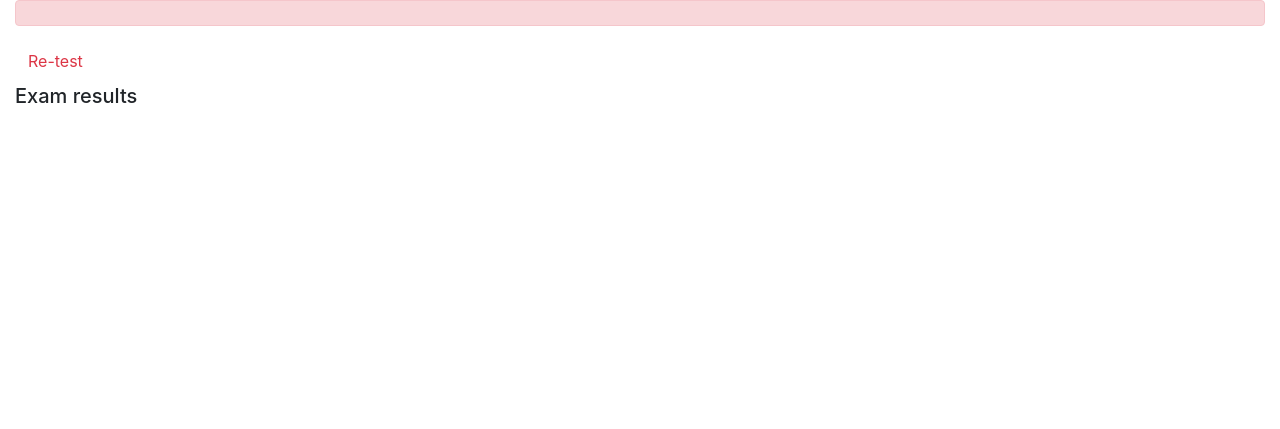
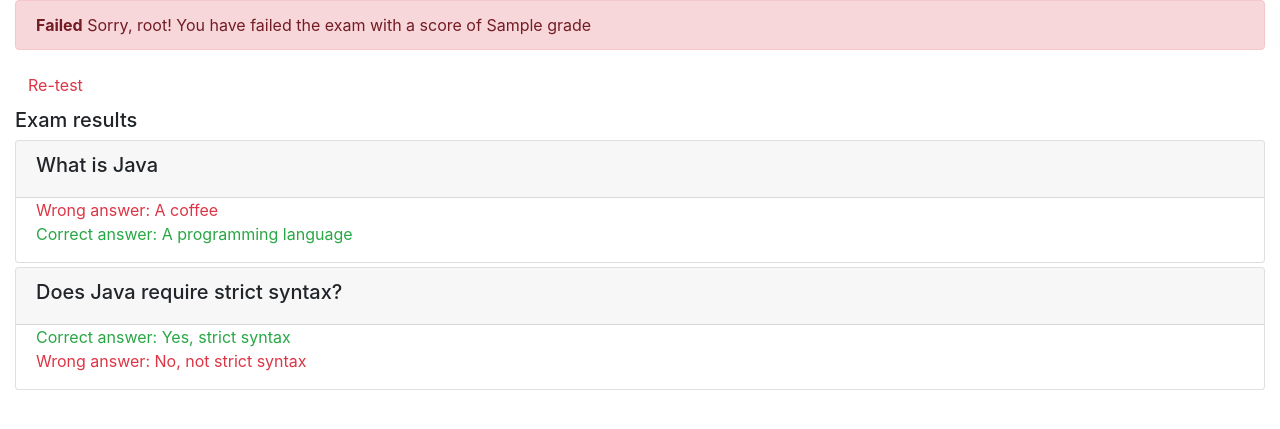
Before and after one commit to nick3232/IBM_project_9, a Django app: template onlinecourse/templates/onlinecourse/exam_result_bootstrap.html in a window 1280 px wide. Shown: the part 56-485 px from the top of the page. Run offline with Django 3.2, Linux system fonts and the light colour scheme; a user stored in the database is signed in; data comes from the database, SQL or seed files in the repository; tables that the repository leaves empty hold one stand-in row (values such as "Sample post"); the template is opened without the code that fills it: values that come from a table or form of the project are taken from there, most other values are stand-ins (such as "Sample title", 1, 10 or a date in 2020); some libraries are stand-ins or nearby versions.

Commit message:
Lab 3 changes

```diff
--- a/onlinecourse/admin.py
+++ b/onlinecourse/admin.py
@@ -1,6 +1,6 @@
 from django.contrib import admin
 # Import any new Models here
-from .models import Course, Lesson, Instructor, Learner, Question, Choice
+from .models import Course, Lesson, Instructor, Learner, Question, Choice, Submission
 
 # <HINT> Register QuestionInline and ChoiceInline classes here
 class QuestionInline(admin.StackedInline):
@@ -33,3 +33,4 @@ admin.site.register(Course, CourseAdmin)
 admin.site.register(Lesson, LessonAdmin)
 admin.site.register(Instructor)
 admin.site.register(Learner)
+admin.site.register(Submission)
--- a/onlinecourse/models.py
+++ b/onlinecourse/models.py
@@ -124,7 +124,8 @@ class Choice(models.Model):
     # question relationship
     question_id = models.ManyToManyField(Question)
 
+
 # submission model
 class Submission(models.Model):
    enrollment = models.ForeignKey(Enrollment, on_delete=models.CASCADE)
-   chocies = models.ManyToManyField(Choice)
+   choices = models.ManyToManyField(Choice)
--- a/onlinecourse/templates/onlinecourse/course_detail_bootstrap.html
+++ b/onlinecourse/templates/onlinecourse/course_detail_bootstrap.html
@@ -62,7 +62,7 @@
                 {% if user.is_authenticated %}
 
                     <!-- Choice submission form -->
-                <form id="questionform" action="point to a submit view" method="post">
+                <form id="questionform" action="submit/" method="post">
                     {% for question in course.question_set.all %}
                     <div class="card mt-1">
                         <div class="card-header"><h5>{{ question.question_text}}</h5></div>
--- a/onlinecourse/templates/onlinecourse/exam_result_bootstrap.html
+++ b/onlinecourse/templates/onlinecourse/exam_result_bootstrap.html
@@ -39,16 +39,38 @@
     {% if grade > 80 %}
     <div class="alert alert-success">
        <!--HINT Display passed info -->
+       <span class="font-weight-bold">Congratulations, {{ user.username }}!</span> You have passed the exam with a score of {{ grade }}
     </div>
         {% else %}
         <div class="alert alert-danger">
             <!--HINT Display failed info -->
+            <span class="font-weight-bold">Failed</span> Sorry, {{ user.username }}! You have failed the exam with a score of {{ grade }}
         </div>
         <a class="btn btn-link text-danger" href="{% url 'onlinecourse:course_details' course.id %}">Re-test</a>
         {% endif %}
         <div class="card-columns-vertical mt-1">
         <h5 class="">Exam results</h5>
             <!--HINT Display exam results-->
+            {% for question in course.question_set.all %}
+            <div class="card mt-1">
+               <div class="card-header"><h5>{{ question.question_text }}</h5></div>
+               <div class="form-group">
+                   {% for choice in question.choice_set.all %}
+                   <div class="form-check">
+                       {% if choice.is_correct and choice in choices %}
+                       <div class="text-success">Correct answer: {{ choice.choice_text }}</div>
+                       {% else %}{% if choice.is_correct and not choice in choices %}
+                       <div class="text-warning">Not selected: {{ choice.choice_text }}</div>
+                       {% else %}{% if not choice.is_correct and choice in choices %}
+                       <div class="text-danger">Wrong answer: {{ choice.choice_text }}</div>
+                       {% else %}
+                       <div>{{ choice.choice_text }}</div>
+                       {% endif %}{% endif %}{% endif %}
+                   </div>
+                   {% endfor %}
+               </div>
+            </div>
+            {% endfor %}
         </div>
     </div>
 </body>
--- a/onlinecourse/urls.py
+++ b/onlinecourse/urls.py
@@ -16,9 +16,9 @@ urlpatterns = [
     path('<int:pk>/', views.CourseDetailView.as_view(), name='course_details'),
     # ex: /enroll/5/
     path('<int:course_id>/enroll/', views.enroll, name='enroll'),
-
-    # <HINT> Create a route for submit view
-
+    # Create a route for submit view
+    path('<int:course_id>/submit/', views.submit, name='submit'),
     # <HINT> Create a route for show_exam_result view
+    path('course/<int:course_id>/submission/<int:submission_id>/result/', views.show_exam_result, name='show_exam_result')
 
  ] + static(settings.MEDIA_URL, document_root=settings.MEDIA_ROOT)
```
Also changed, not shown: onlinecourse/views.py (+35 -13 lines), db.sqlite3, onlinecourse/migrations/0002_auto_20221101_1904.py (added).
